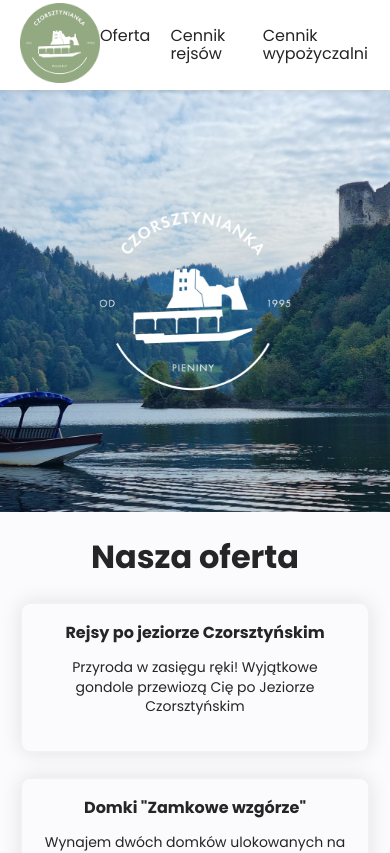
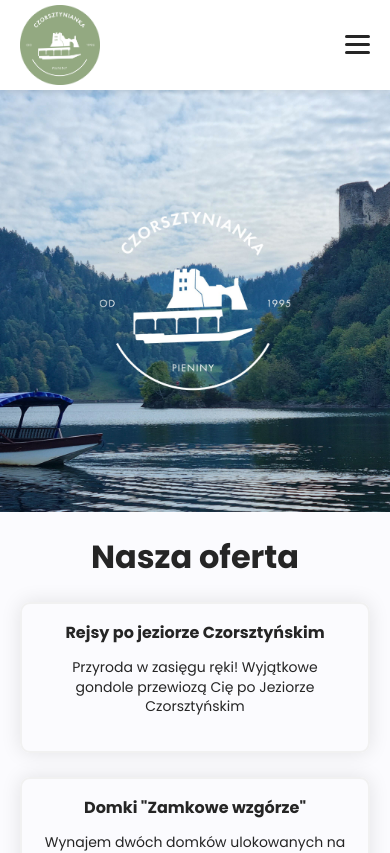
Before and after one commit to KrzysiekWorwa/czorsztynianka-homepage, a React (Create React App) app: page / in a window 390 px wide. Shown: the top 853 px of the page. Built offline with nearby package versions, Linux system fonts and the light colour scheme.

Commit message:
adapting navbar to mobile devices

```diff
--- a/src/components/NavigationBar/index.js
+++ b/src/components/NavigationBar/index.js
@@ -1,13 +1,26 @@
-import { Navbar, NavItem, NavLinks, NavLogo, NavWrapper } from "./styled";
+import { useState } from "react";
+import { Burger, MobileMenu, Navbar, NavItem, NavLinks, NavLogo, NavWrapper } from "./styled";
 import Logo from "./logo_CMYK_kolor.png"
 import { Link } from "react-scroll";
 
-const NavigationBar = () => (
+const NavigationBar = () => {
+
+    const [isOpen, setIsOpen] = useState(false);
+
+    return (
         <Navbar>
             <NavWrapper>
                 <Link to="home" smooth={true} duration={600} offset={-90}>
                     <NavLogo src={Logo} alt="Logo" />
                 </Link>
+
+                <Burger onClick={() => setIsOpen(!isOpen)}>
+                    <div />
+                    <div />
+                    <div />
+
+                </Burger>
+
                 <NavLinks>
                     <NavItem to="usługi" smooth={true} duration={600} offset={-90}>
                         Oferta
@@ -18,10 +31,34 @@
                     <NavItem to="cennik-wypozyczalni" smooth={true} duration={1200} offset={-90}>
                         Cennik wypożyczalni
                     </NavItem>
+                    <NavItem>
+                        Partnerzy
+                    </NavItem>
+                    <NavItem>
+                        Dojazd i kontakt
+                    </NavItem>
+                </NavLinks>
 
-            </NavLinks>
+                <MobileMenu $open={isOpen}>
+                    <NavItem to="usługi" smooth={true} duration={600} offset={-90}>
+                        Oferta
+                    </NavItem>
+                    <NavItem to="cennik-rejsu" smooth={true} duration={800} offset={-90}>
+                        Cennik rejsów
+                    </NavItem>
+                    <NavItem to="cennik-wypozyczalni" smooth={true} duration={1200} offset={-90}>
+                        Cennik wypożyczalni
+                    </NavItem>
+                    <NavItem>
+                        Partnerzy
+                    </NavItem>
+                    <NavItem>
+                        Dojazd i kontakt
+                    </NavItem>
+                </MobileMenu>
             </NavWrapper>
         </Navbar>
     );
+};
 
 export default NavigationBar;
--- a/src/components/NavigationBar/styled.js
+++ b/src/components/NavigationBar/styled.js
@@ -30,12 +30,17 @@
     height: 80px;
     width: 80px;
     cursor: pointer;
-    margin: 0;
+    margin-top: 4px;
 `;
 
 export const NavLinks = styled.div`
   display: flex;
-  gap: 20px;
+  gap: 30px;
+  margin-left: 20px;
+
+   @media (max-width: 767px) {
+        display: none;
+  }
 `;
 
 export const NavItem = styled(Link)`
@@ -44,8 +49,47 @@
   color: #252525;
   text-decoration: none;
   transition: color 0.2s ease;
+  text-transform: uppercase;
 
   &:hover {
     color: #666;
   }
-`
+`;
+
+export const Burger = styled.div`
+    display: none;
+    flex-direction: column;
+    gap: 5px;
+    cursor: pointer;
+
+    div {
+        width: 25px;
+        height: 3px;
+        background: #252525;
+        border-radius: 2px;
+    }
+
+
+      @media (max-width: 767px) {
+        display: flex;
+  }
+`;
+
+export const MobileMenu = styled.div`
+    display: none;
+
+    @media (max-width: 767px) {
+        display: ${({$open}) => ($open ? "flex" : "none")};
+        position: absolute;
+        top: 90px;
+        left: 0;
+        width: 100%;
+        flex-direction: column;
+        align-items:center;
+        background-color: white;
+        box-shadow: 0 4px 6px rgba(0,0,0,0.1);
+        padding: 20px 0;
+        gap: 15px;
+        z-index: 999;
+    }
+`;
```
Lines whose indentation alone changed are shown as unchanged.
